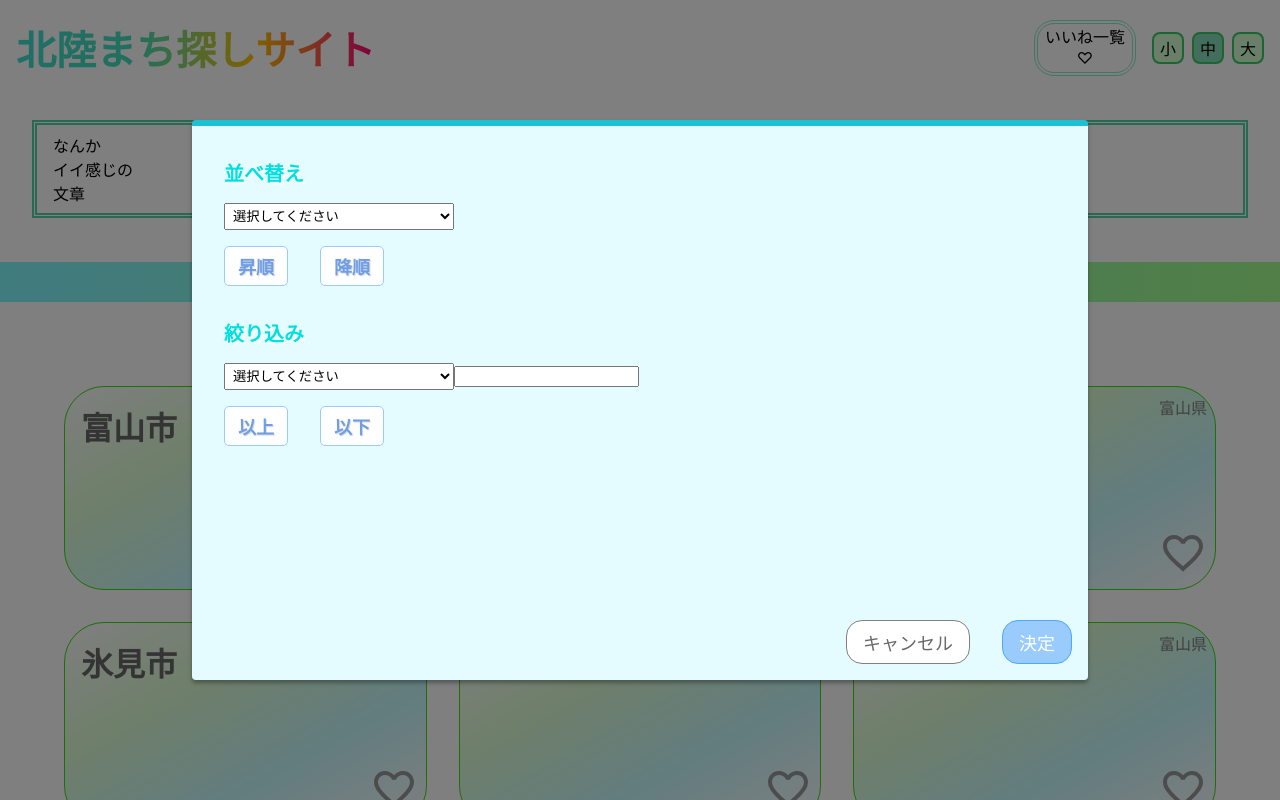
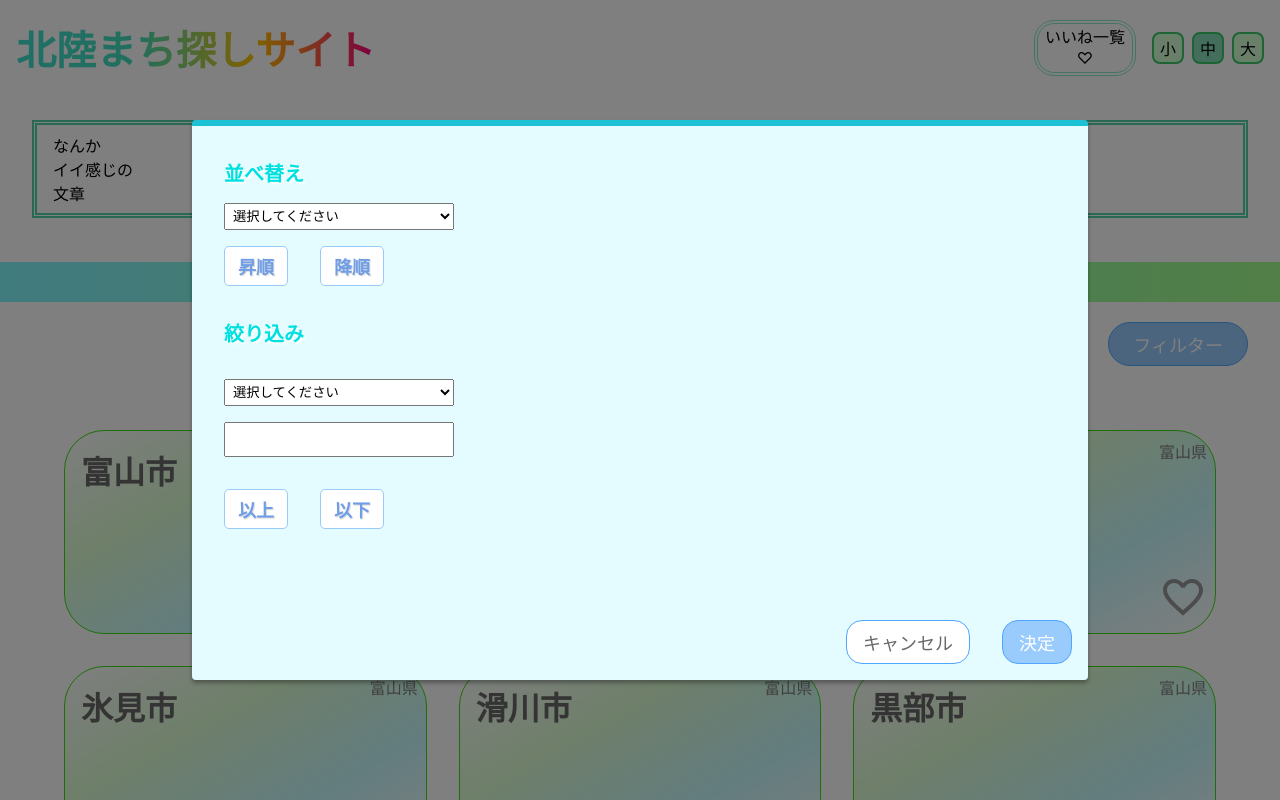
Before and after one commit to koke-desu/open-data-app, a Next.js app: page / in a window 1280 px wide. Shown: the top 800 px of the page. Built offline with nearby package versions, Linux system fonts and the light colour scheme.

Commit message:
modalを開くためのボタンを配置

```diff
--- a/components/page/TopPage/TopPage.module.css
+++ b/components/page/TopPage/TopPage.module.css
@@ -38,3 +38,18 @@
   margin: 0;
   padding: 0;
 }
+
+.open_modal_button {
+  padding: 0.5rem 1.5rem;
+  display: flex;
+  flex-direction: row;
+  align-items: center;
+  gap: 0.5rem;
+  border-radius: 2rem;
+  margin-left: auto;
+  margin-right: 2rem;
+  background-color: #99cbfd;
+  color: white;
+  outline: none;
+  border: 1px solid #4fa7ff;
+}
--- a/components/page/TopPage/TopPage.tsx
+++ b/components/page/TopPage/TopPage.tsx
@@ -5,13 +5,13 @@ import P from "../../ui/P/P";
 import QueryModal from "../../ui/QueryModal/QueryModal";
 import { usePageQuery, useQueryCities } from "./pageQuery";
 import style from "./TopPage.module.css";
+import CheckIcon from "@mui/icons-material/Check";
 type Props = {};
 
 const TopPage: React.VFC<Props> = ({}) => {
   const cities = useCities();
 
   const query = usePageQuery();
-  console.log(query);
 
   const queriedData = useQueryCities(cities, query);
 
@@ -39,6 +39,21 @@ const TopPage: React.VFC<Props> = ({}) => {
       <h2 className={style.title}>
         <P fontSize={18}>まちをさがす</P>
       </h2>
+
+      <button
+        className={style.open_modal_button}
+        onClick={() => {
+          setIsOpen(true);
+        }}
+      >
+        {query.filter || query.sort ? (
+          <CheckIcon style={{ color: "#fff" }} sx={{ fontSize: 32 }} />
+        ) : (
+          ""
+        )}
+        <P fontSize={18}>フィルター</P>
+      </button>
+
       <div className={style.city_container}>
         {queriedData.map((city) => (
           <CityCard key={`city-list-${city.id}`} city={city} />
--- a/components/ui/QueryModal/QueryModal.module.css
+++ b/components/ui/QueryModal/QueryModal.module.css
@@ -12,8 +12,8 @@
   outline: none;
   display: flex;
   flex-direction: column;
-  justify-content: start;
-  align-items: start;
+  justify-content: flex-start;
+  align-items: flex-start;
   gap: 2rem;
   position: relative;
 }
@@ -27,9 +27,19 @@
 .dir_button_container {
   display: flex;
   flex-direction: row;
-  justify-content: start;
+  justify-content: flex-start;
   gap: 2rem;
   margin-top: 1rem;
+}
+
+.filter_container {
+  display: flex;
+  flex-direction: column;
+  gap: 1rem;
+}
+
+.value_input {
+  padding: 0.5rem;
 }
 
 .submit_button_container {
@@ -46,7 +56,7 @@
   background-color: white;
   color: dimgray;
   outline: none;
-  border: gray 1px solid;
+  border: 1px solid #4fa7ff;
   border-radius: 1rem;
   transition-duration: 0.5s;
 }
--- a/components/ui/QueryModal/QueryModal.tsx
+++ b/components/ui/QueryModal/QueryModal.tsx
@@ -11,7 +11,7 @@ type Props = { isOpen: boolean; onClose: () => void };
 const QueryModal: React.VFC<Props> = ({ isOpen, onClose }) => {
   const router = useRouter();
 
-  const [query, setQuery] = useState(usePageQuery());
+  const query = usePageQuery();
 
   // ネストされたObjectでのstate更新がだるすぎたから、それぞれのフィールドごとにstateを作成。
   // RHFとか入れてもいいけど、フォーム1つだけだしなんだかなぁ...
@@ -24,6 +24,7 @@ const QueryModal: React.VFC<Props> = ({ isOpen, onClose }) => {
   //
   const onSubmit = () => {
     router.push({ pathname: "/", query: { sort, dir, field, value, opr } });
+    onClose();
   };
 
   const onCancel = () => {
@@ -66,7 +67,7 @@ const QueryModal: React.VFC<Props> = ({ isOpen, onClose }) => {
           </div>
         </label>
 
-        <label>
+        <label className={style.filter_container}>
           <P fontSize={20} className={style.label}>
             絞り込み
           </P>
@@ -78,6 +79,7 @@ const QueryModal: React.VFC<Props> = ({ isOpen, onClose }) => {
           />
           <input
             type="number"
+            className={style.value_input}
             value={value}
             onChange={(event) => {
               setValue(event.currentTarget.value);
```
